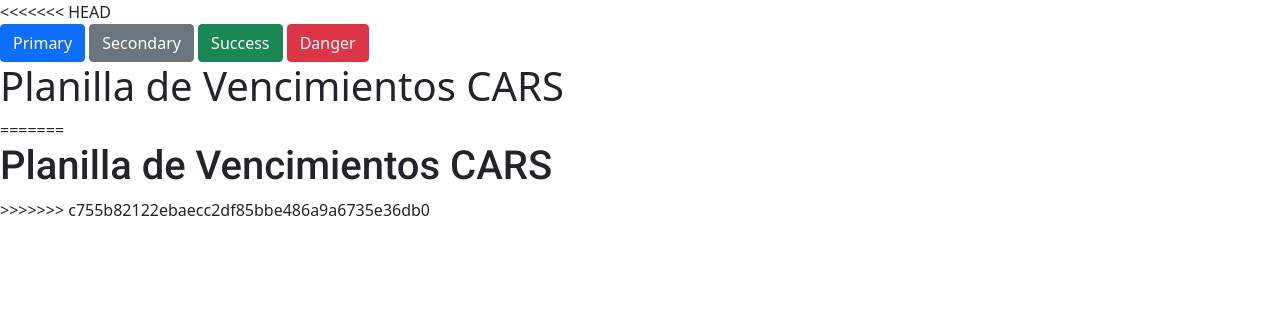
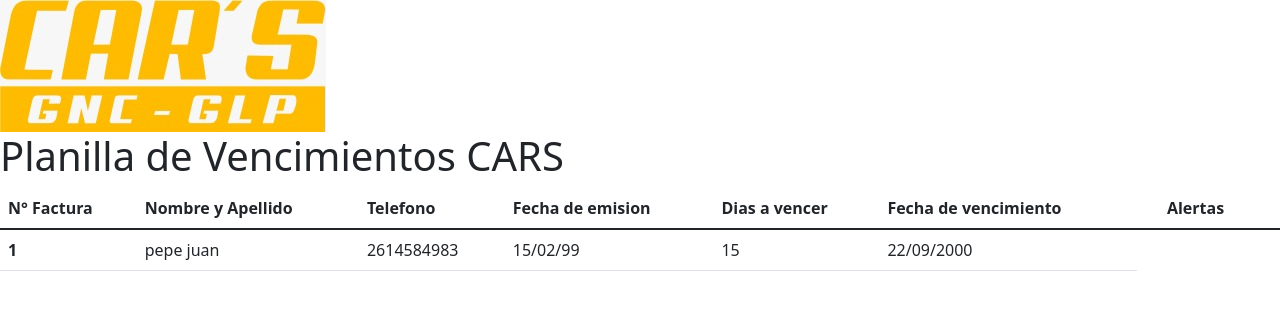
Before and after one commit to humbuck3r/cars-app, a website: page index.html in a window 1280 px wide. Drawn offline with nearby package versions, Linux system fonts and the light colour scheme.

Commit message:
Agregamos tabla logo y datos

```diff
--- a/index.html
+++ b/index.html
@@ -1,45 +1,49 @@
 <!DOCTYPE html>
 <html lang="en">
-<<<<<<< HEAD
   <head>
     <meta charset="UTF-8" />
     <meta http-equiv="X-UA-Compatible" content="IE=edge" />
     <meta name="viewport" content="width=device-width, initial-scale=1.0" />
-    <script
-      src="https://cdn.jsdelivr.net/npm/bootstrap@5.1.3/dist/js/bootstrap.bundle.min.js"
-      integrity="sha384-ka7Sk0Gln4gmtz2MlQnikT1wXgYsOg+OMhuP+IlRH9sENBO0LRn5q+8nbTov4+1p"
-      crossorigin="anonymous"
-    ></script>
-    <link rel="stylesheet" href="./style.css" />
-    <link href="https://cdn.jsdelivr.net/npm/bootstrap@5.1.3/dist/css/bootstrap.min.css" rel="stylesheet" integrity="sha384-1BmE4kWBq78iYhFldvKuhfTAU6auU8tT94WrHftjDbrCEXSU1oBoqyl2QvZ6jIW3" crossorigin="anonymous">
-    <title>CARS</title>
-  </head>
-  <body>
+
+      <link rel="stylesheet" href="./style.css" />
+      <link href="https://cdn.jsdelivr.net/npm/bootstrap@5.1.3/dist/css/bootstrap.min.css" rel="stylesheet" integrity="sha384-1BmE4kWBq78iYhFldvKuhfTAU6auU8tT94WrHftjDbrCEXSU1oBoqyl2QvZ6jIW3" crossorigin="anonymous">
+      <title>CARS</title>
+    </head>
+    <body>
+      <div>
+        <img src="./Assets/WhatsApp Image 2022-04-11 at 10.07.42 PM.jpeg">
+        <h1>Planilla de Vencimientos CARS</h1>
+
+      </div>
     <div>
-      <button type="button" class="btn btn-primary">Primary</button>
-      <button type="button" class="btn btn-secondary">Secondary</button>
-      <button type="button" class="btn btn-success">Success</button>
-      <button type="button" class="btn btn-danger">Danger</button>
+      <table class="table">
+  <thead>
+    <tr>
+      <th scope="col">N° Factura</th>
+      <th scope="col">Nombre y Apellido</th>
+      <th scope="col">Telefono</th>
+      <th scope="col">Fecha de emision</th>
+      <th scope="col">Dias a vencer</th>
+      <th scope="col">Fecha de vencimiento<th>
+      <th scope="col">Alertas<th>
+
+
+    </tr>
+  </thead>
+  <tbody>
+    <tr>
+      <th scope="row">1</th>
+      <td>pepe juan</td>
+      <td>2614584983</td>
+      <td id="fechaEmi">15/02/99</td>
+      <td id="diasVenc">15</td>
+      <td id="fecheVenc">22/09/2000</td>
+
+    </tr>
+
+  </tbody>
+</table>
     </div>
   </body>
-  <h1>Planilla de Vencimientos CARS</h1>
   <script src="./functions.js"></script>
 </html>
-=======
-<head>
-    <meta charset="UTF-8">
-    <meta http-equiv="X-UA-Compatible" content="IE=edge">
-    <meta name="viewport" content="width=device-width, initial-scale=1.0">
-    <link rel="stylesheet" href="./style.css">
-    <link rel="preconnect" href="https://fonts.googleapis.com">
-<link rel="preconnect" href="https://fonts.gstatic.com" crossorigin>
-<link href="https://fonts.googleapis.com/css2?family=Roboto:wght@300;500;700&display=swap" rel="stylesheet">
-    <title>CARS</title>
-</head>
-<body>
-
-</body>
-<h1 class="title">Planilla de Vencimientos CARS</h1>
-<script src="./functions.js"></script>
-</html>
->>>>>>> c755b82122ebaecc2df85bbe486a9a6735e36db0
```
